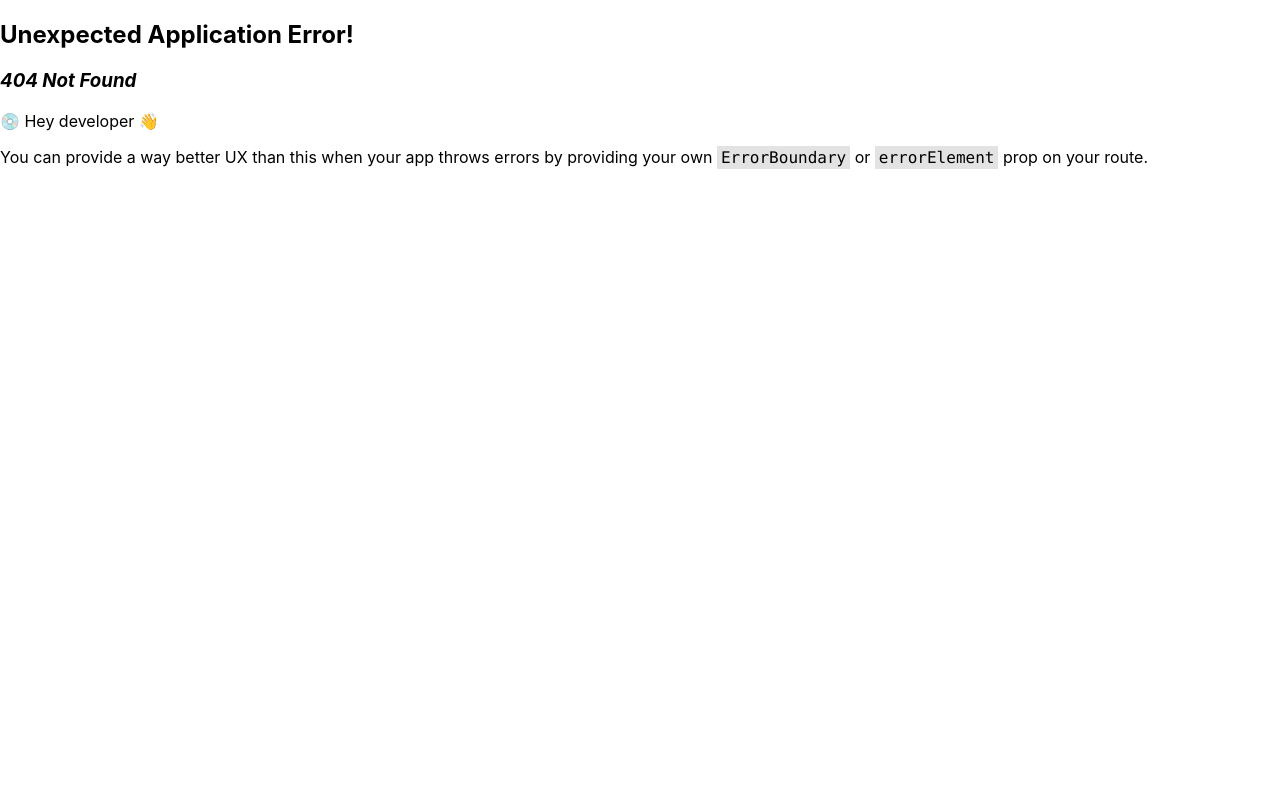
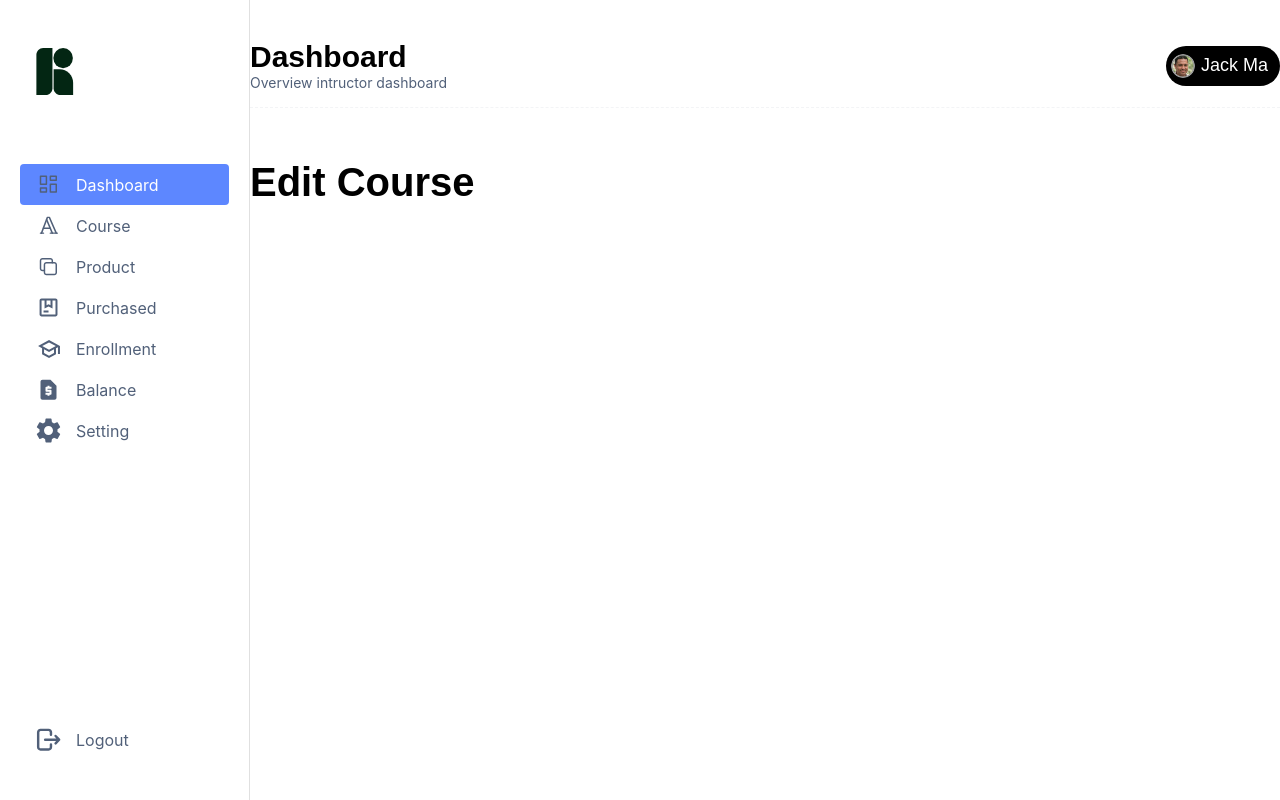
Before and after one commit to Kh1T/agteach-instructor, a React (Create React App) app: page /course/1/edit in a window 1280 px wide. Before the commit this address had no page. Built offline with nearby package versions, Linux system fonts and the light colour scheme.

Commit message:
feat: add new/edit product and course route

```diff
--- a/src/App.js
+++ b/src/App.js
@@ -1,34 +1,10 @@
 import { ThemeProvider } from "@emotion/react";
-import { createBrowserRouter, RouterProvider } from "react-router-dom";
+import { RouterProvider } from "react-router-dom";
 
+import { router } from "./route/index";
 import theme from "./theme/theme";
-import RootLayout from "./pages/Root";
-import DashboardPage from "./pages/Dashboard";
-import LoginPage from "./pages/Login";
-import CoursePage from "./pages/Course";
-import ProductPage from "./pages/Product";
-import PurchasedPage from "./pages/Purchased";
-import EnromentPage from "./pages/Enrollment";
-import BalancePage from "./pages/Balance";
-import SettingPage from "./pages/Setting";
 
 function App() {
-  const router = createBrowserRouter([
-    {
-      path: "/",
-      element: <RootLayout />,
-      children: [
-        { index: true, element: <DashboardPage /> },
-        { path: "/login", element: <LoginPage /> },
-        { path: "/course", element: <CoursePage /> },
-        { path: "/product", element: <ProductPage /> },
-        { path: "/purchased", element: <PurchasedPage /> },
-        { path: "/enrollment", element: <EnromentPage /> },
-        { path: "/balance", element: <BalancePage /> },
-        { path: "/setting", element: <SettingPage /> },
-      ],
-    },
-  ]);
   return (
     <ThemeProvider theme={theme}>
       <RouterProvider router={router} />
--- a/src/components/Sidebar.jsx
+++ b/src/components/Sidebar.jsx
@@ -6,7 +6,7 @@ import List from "@mui/material/List";
 import Typography from "@mui/material/Typography";
 import ListItem from "@mui/material/ListItem";
 import ListItemButton from "@mui/material/ListItemButton";
-import { useLocation, Link as RouterLink } from "react-router-dom";
+import { useLocation, Link as RouterLink, useParams } from "react-router-dom";
 
 import logoIcon from "../assets/logo.svg";
 import avtarChip from "../assets/avatar-chip.png";
@@ -18,6 +18,15 @@ import sidebarList from "../data/sideBarData";
 export default function Sidebar({ children }) {
   const { pathname } = useLocation();
   const drawerWidth = 250;
+  const param = useParams();
+  console.log(param);
+  const headerTitle = sidebarList.find((element) => {
+    if (param.productId) element.route = `/product/${param.productId}/edit`;
+    if (param.courseId) element.route = `/course/${param.courseId}/edit`;
+    return element.route === pathname;
+  }).title;
+
+
   const drawerContent = (
     <Drawer
       sx={{
@@ -52,7 +61,9 @@ export default function Sidebar({ children }) {
             src={logoIcon}
           />
           <Toolbar />
-          {sidebarList.map(({ title, icon, route }, index) => (
+          {sidebarList.map(
+            ({ title, icon, route }, index) =>
+              icon && (
                 <Link
                   component={RouterLink}
                   to={route}
@@ -87,7 +98,8 @@ export default function Sidebar({ children }) {
                     </ListItemButton>
                   </ListItem>
                 </Link>
-          ))}
+              )
+          )}
         </List>
       </Stack>
 
@@ -155,12 +167,7 @@ export default function Sidebar({ children }) {
             }}
           >
             <Stack direction="column" spacing="2">
-              <Typography variant="h3">
-                {
-                  sidebarList.find((element) => element.route === pathname)
-                    .title
-                }
-              </Typography>
+              <Typography variant="h3">{headerTitle && headerTitle}</Typography>
               <Typography variant="bsr" sx={{ color: "dark.300" }}>
                 {
                   sidebarList.find((element) => element.route === pathname)
--- a/src/data/sideBarData.js
+++ b/src/data/sideBarData.js
@@ -20,10 +20,34 @@ const sidebarList = [
       description: "View or List more courses",
     },
     {
+      title: "Create Course",
+      icon: null,
+      route: "/course/new",
+      description: "Create new courses for your portfolio",
+    },
+    {
+      title: "Edit Course",
+      icon: null,
+      route: "/course/id/edit",
+      description: "Edit courses for your portfolio",
+    },
+    {
       title: "Product",
       icon: productIcon,
       route: "/product",
       description: "View or List more products",
+    },
+    {
+      title: "Create Product",
+      icon: null,
+      route: "/product/new",
+      description: "Create new product for your porfolio",
+    },
+    {
+      title: "Edit Product",
+      icon: null,
+      route: "/product/abc/edit",
+      description: "Edit product for your porfolio",
     },
     {
       title: "Purchased",
--- a/src/pages/Balance.jsx
+++ b/src/pages/Balance.jsx
@@ -1,8 +1,9 @@
-import { Box } from "@mui/material";
+import { Box, Typography } from "@mui/material";
 
 function BalancePage() {
   return (
     <Box sx={{ width: "100%" }}>
+      <Typography variant="h2">Balance page</Typography>
       <h1>Balance page</h1>
     </Box>
   );
--- /dev/null
+++ b/src/pages/EditCourse.jsx
@@ -0,0 +1,11 @@
+import { Box, Typography } from "@mui/material";
+
+function EditCoursePage() {
+  return (
+    <Box sx={{ width: "100%" }}>
+      <Typography variant="h2">Edit Course</Typography>
+    </Box>
+  );
+}
+
+export default EditCoursePage;
--- /dev/null
+++ b/src/pages/EditProduct.jsx
@@ -0,0 +1,11 @@
+import { Box, Typography } from "@mui/material";
+
+function EditProductPage() {
+  return (
+    <Box sx={{ width: "100%" }}>
+      <Typography variant="h2">Edit Product</Typography>
+    </Box>
+  );
+}
+
+export default EditProductPage;
--- /dev/null
+++ b/src/pages/NewCourse.jsx
@@ -0,0 +1,11 @@
+import { Box, Typography } from "@mui/material";
+
+function NewCoursePage() {
+  return (
+    <Box sx={{ width: "100%" }}>
+      <Typography variant="h2">New Course</Typography>
+    </Box>
+  );
+}
+
+export default NewCoursePage;
--- /dev/null
+++ b/src/pages/NewProduct.jsx
@@ -0,0 +1,11 @@
+import { Box, Typography } from "@mui/material";
+
+function NewProductPage() {
+  return (
+    <Box sx={{ width: "100%" }}>
+      <Typography variant="h2">New Product</Typography>
+    </Box>
+  );
+}
+
+export default NewProductPage;
--- a/src/pages/Product.jsx
+++ b/src/pages/Product.jsx
@@ -1,4 +1,4 @@
-import { Box, Stack, Typography } from "@mui/material";
+import { Box,  Typography } from "@mui/material";
 
 function ProductPage() {
   return (
--- a/src/route/index.js
+++ b/src/route/index.js
@@ -0,0 +1,47 @@
+import { createBrowserRouter } from "react-router-dom";
+
+import RootLayout from "../pages/Root";
+import DashboardPage from "../pages/Dashboard";
+import LoginPage from "../pages/Login";
+import CoursePage from "../pages/Course";
+import ProductPage from "../pages/Product";
+import PurchasedPage from "../pages/Purchased";
+import EnromentPage from "../pages/Enrollment";
+import BalancePage from "../pages/Balance";
+import SettingPage from "../pages/Setting";
+import NewProductPage from "../pages/NewProduct";
+import EditProductPage from "../pages/EditProduct";
+import NewCoursePage from "../pages/NewCourse";
+import EditCoursePage from "../pages/EditCourse";
+
+export const router = createBrowserRouter([
+  {
+    path: "/",
+    element: <RootLayout />,
+    children: [
+      { index: true, element: <DashboardPage /> },
+      { path: "/login", element: <LoginPage /> },
+      {
+        path: "/course",
+        children: [
+          { index: true, element: <CoursePage /> },
+          { path: "new", element: <NewCoursePage /> },
+          { path: ":courseId/edit", element: <EditCoursePage /> },
+        ],
+      },
+      {
+        path: "/product",
+        children: [
+          { index: true, element: <ProductPage /> },
+          { path: "new", element: <NewProductPage /> },
+          { path: ":productId/edit", element: <EditProductPage /> },
+        ],
+      },
+
+      { path: "/purchased", element: <PurchasedPage /> },
+      { path: "/enrollment", element: <EnromentPage /> },
+      { path: "/balance", element: <BalancePage /> },
+      { path: "/setting", element: <SettingPage /> },
+    ],
+  },
+]);
```
Lines whose indentation alone changed are shown as unchanged.
